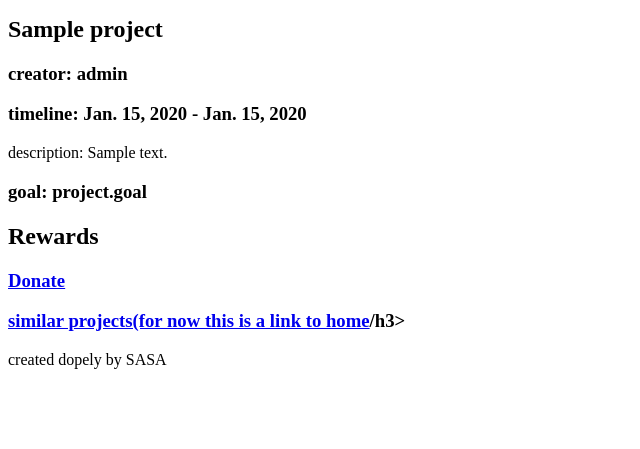
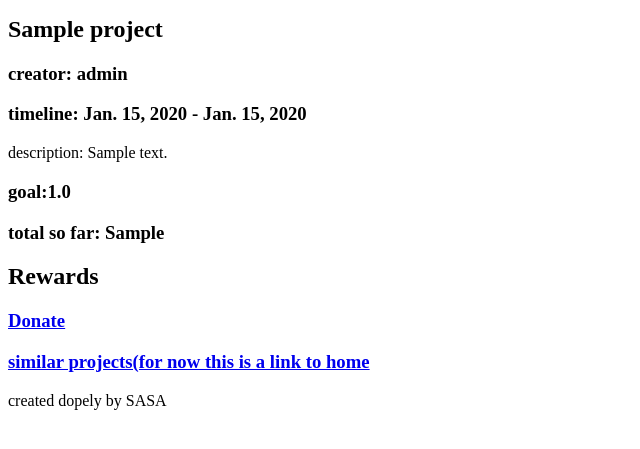
Before and after one commit to cudjoeab/Crowdfunder, a Django app: page /project/1 in a window 1280 px wide. Shown: the part 157-606 px from the top of the page, without its empty margins (0-640 px from the left). Run offline with Django 3.2, Linux system fonts and the light colour scheme; data comes from the database, SQL or seed files in the repository; tables that the repository leaves empty hold one stand-in row (values such as "Sample post").

Commit message:
fixed individual project page thanks to adam and abi

```diff
--- a/crowdfunder/crowdfunder/templates/project_details.html
+++ b/crowdfunder/crowdfunder/templates/project_details.html
@@ -2,13 +2,13 @@
 
 {% block content %}
 
-<section class="project_details">
+<section class="project_details" >
     <h1>{{ project.title }} </h1>
     <h3>creator: {{ project.creator }} <br> </h3>
     <h3>timeline: {{ project.start_date }} - {{ project.end_date }} <br></h3>
     <p>description: {{ project.description }}</p>
-    <!-- need to confirm the instance variable name for the funding goal -->
-    <h3>goal:  project.goal  </h3>
+    <h3>goal:{{ project.fund_goal }}  </h3>
+    <h3>total so far: {{ project.current_funds }}</h3>
 </section>
 <section class="rewards">
     <h2> Rewards </h2>
@@ -18,10 +18,10 @@
     </article>
 </section>
 <section class = donate_link>
-    <h3> <a href="{% url 'new_donate' project_id=pk.id %}" class="action_links">Donate</a></h3>
+    <h3> <a href="{% url 'new_donate' project_id=project.pk %}" class="action_links">Donate</a></h3>
 </section>
 <aside>
-    <h3><a href="{% url 'homepage' %}">similar projects(for now this is a link to home</a>/h3>
+    <h3><a href="{% url 'home_page' %}">similar projects(for now this is a link to home</a></h3>
 </aside>
 
 {% endblock %}
```
